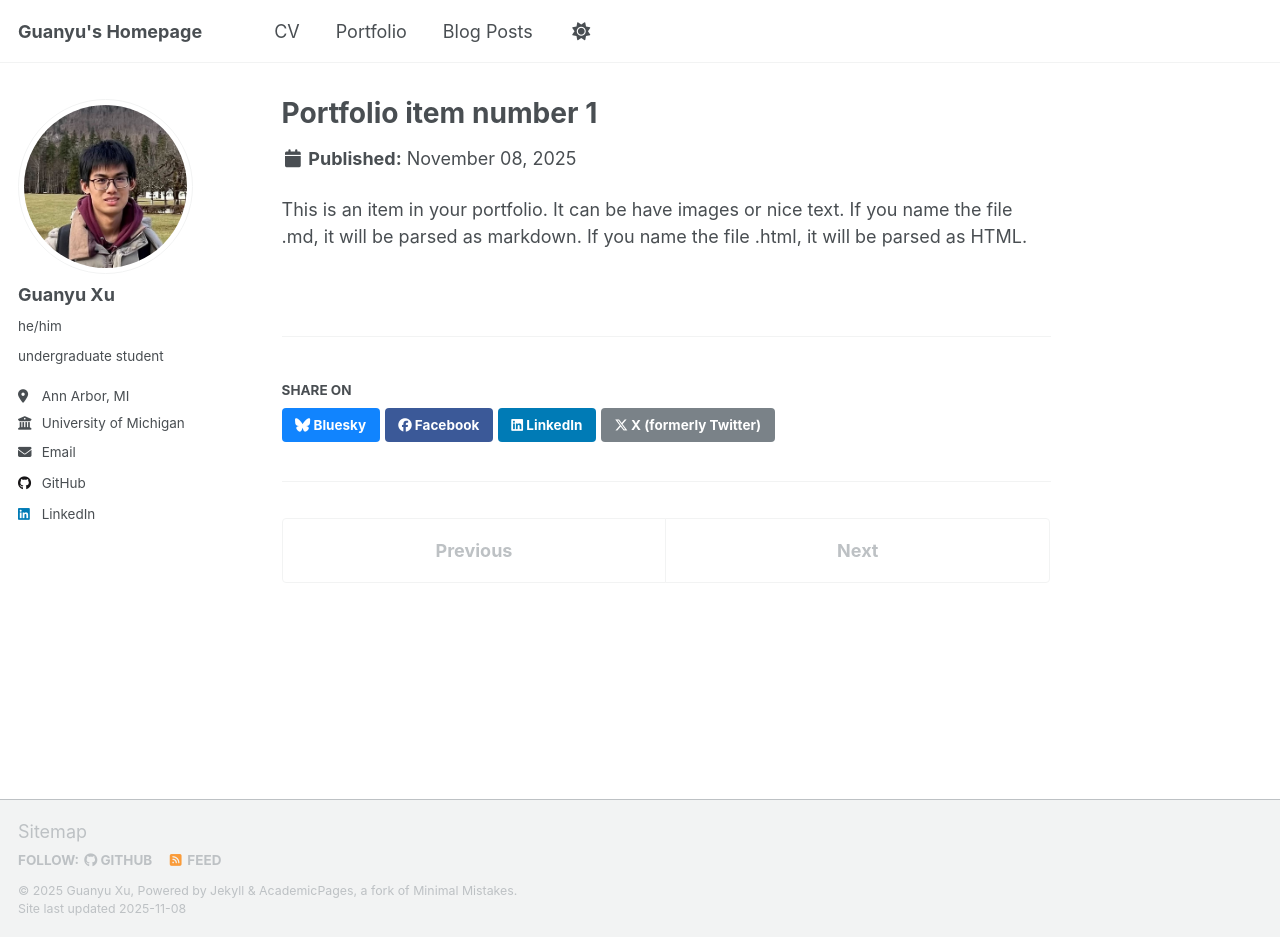
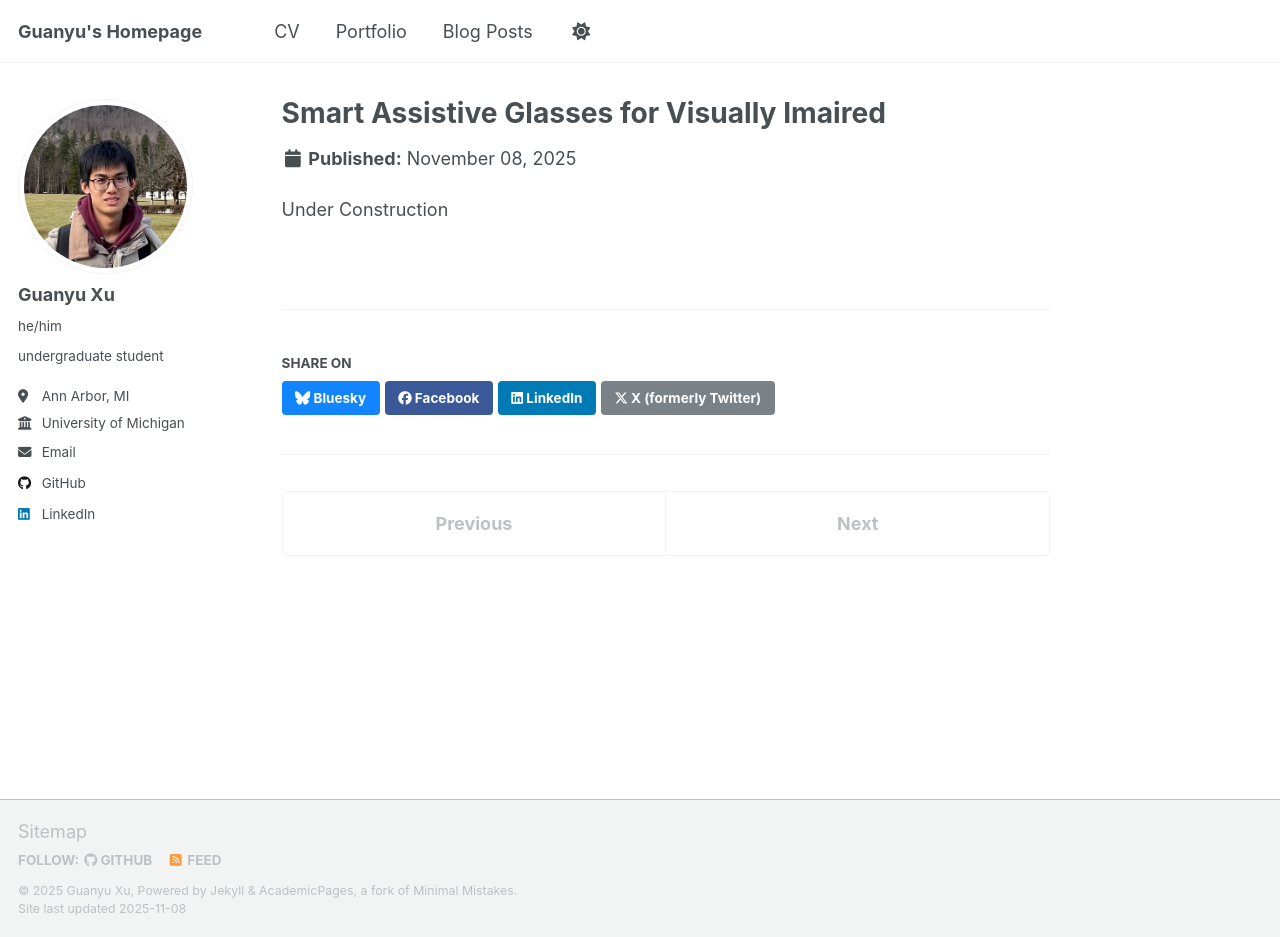
Before and after one commit to XuGuaaaanyu/XuGuaaaanyu.github.io, a Jekyll site: the page built from _portfolio/portfolio-1.md, in a window 1280 px wide and 937 px high. Built offline with Jekyll 4.4.1, drawn with Linux system fonts in a browser that asks for light colours; a script that is not in the unit is left out.

Commit message:
start glasses

```diff
--- a/_portfolio/portfolio-1.md
+++ b/_portfolio/portfolio-1.md
@@ -1,7 +1,7 @@
 ---
-title: "Portfolio item number 1"
-excerpt: "Short description of portfolio item number 1<br/><img src='/images/500x300.png'>"
+title: "Smart Assistive Glasses for Visually Imaired"
+excerpt: "An AI powered smart glasses for object-aware navigation and scene description <br/><img src='/images/glass/cover.png'>"
 collection: portfolio
 ---
 
-This is an item in your portfolio. It can be have images or nice text. If you name the file .md, it will be parsed as markdown. If you name the file .html, it will be parsed as HTML.
+Under Construction
```
Also changed, not shown: images/glass/cover.png (added).
